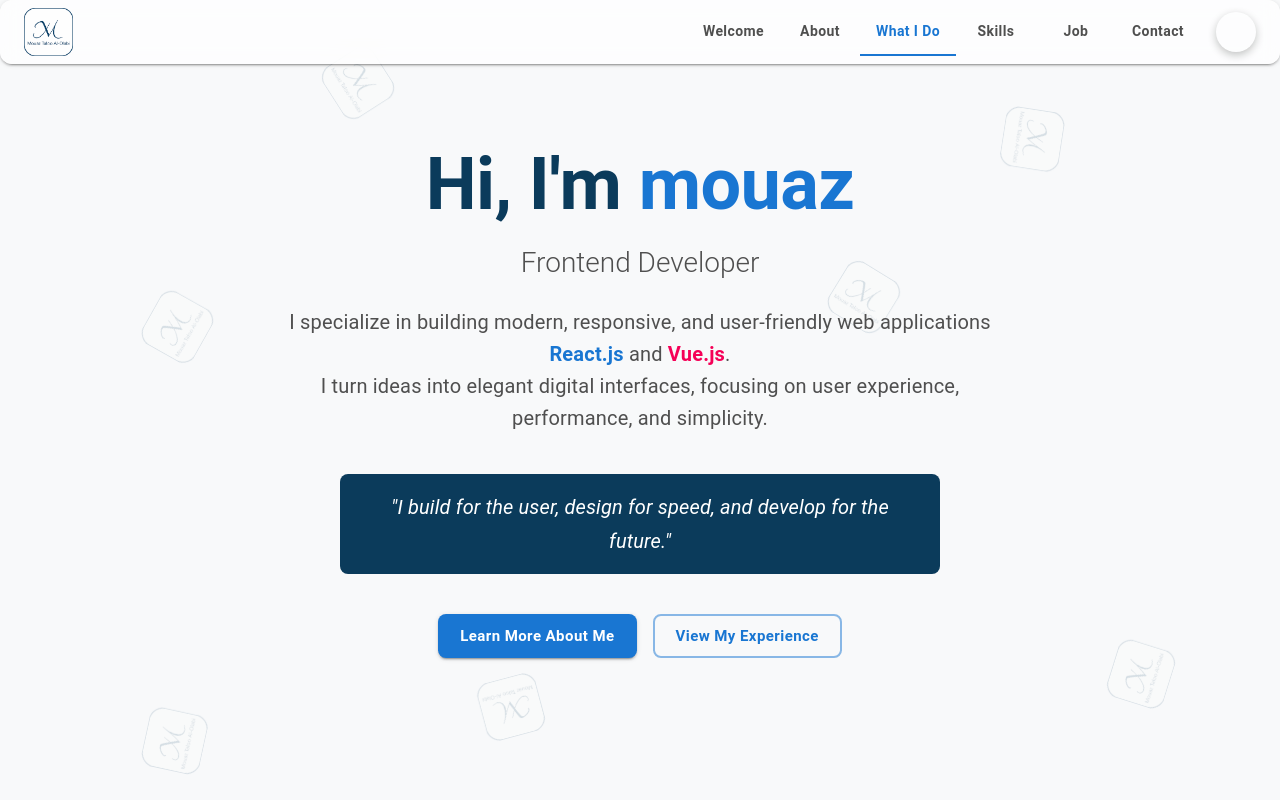
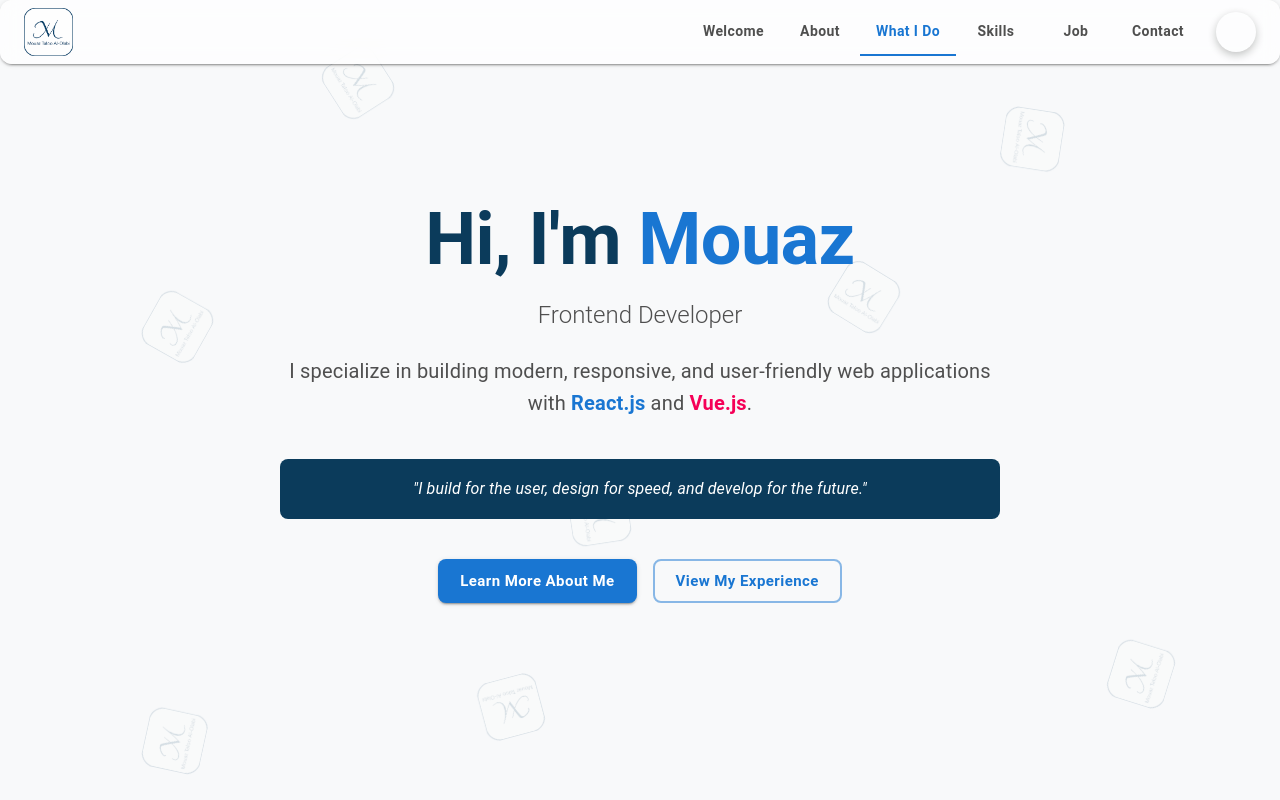
Before and after one commit to mouaztaloo/portfolio, a React (Create React App) app: page / in a window 1280 px wide. Shown: the top 800 px of the page. Built offline with nearby package versions, Linux system fonts and the light colour scheme; some icons are missing.

Commit message:
fix hero

```diff
--- a/src/components/HeroContent.jsx
+++ b/src/components/HeroContent.jsx
@@ -1,5 +1,27 @@
 import React from "react";
 import { Box, Typography, Button, useTheme } from "@mui/material";
+import { motion } from "framer-motion";
+
+const containerVariants = {
+  hidden: {},
+  visible: {
+    transition: {
+      staggerChildren: 0.2,
+    },
+  },
+};
+
+const itemVariants = {
+  hidden: { opacity: 0, y: 40 },
+  visible: {
+    opacity: 1,
+    y: 0,
+    transition: {
+      duration: 0.8,
+      ease: [0.22, 1, 0.36, 1],
+    },
+  },
+};
 
 const HeroContent = () => {
   const theme = useTheme();
@@ -10,22 +32,22 @@ const HeroContent = () => {
 
   return (
     <Box
+      component={motion.div}
+      variants={containerVariants}
+      initial="hidden"
+      animate="visible"
       sx={{
         position: "relative",
         textAlign: "center",
         px: 3,
         maxWidth: 900,
         zIndex: 1,
-        animation: "fadeIn 1.5s ease-in forwards",
-        "@keyframes fadeIn": {
-          "0%": { opacity: 0, transform: "translateY(20px)" },
-          "100%": { opacity: 1, transform: "translateY(0)" },
-        },
       }}
     >
       <Typography
+        component={motion.h1}
+        variants={itemVariants}
         variant="h2"
-        component="h1"
         fontWeight="bold"
         mb={2}
         color={theme.palette.text.primary}
@@ -33,22 +55,24 @@ const HeroContent = () => {
       >
         Hi, I'm{" "}
         <Box component="span" color={theme.palette.primary.main}>
-          mouaz
+          Mouaz
         </Box>
       </Typography>
 
       <Typography
+        component={motion.h2}
+        variants={itemVariants}
         variant="h5"
-        component="h2"
         fontWeight={300}
         mb={3}
         color={theme.palette.text.secondary}
-        sx={{ fontSize: { xs: "1.25rem", md: "1.75rem" } }}
       >
         Frontend Developer
       </Typography>
 
       <Typography
+        component={motion.p}
+        variants={itemVariants}
         variant="body1"
         mb={5}
         color={theme.palette.text.secondary}
@@ -60,27 +84,20 @@ const HeroContent = () => {
         }}
       >
         I specialize in building modern, responsive, and user-friendly web
-        applications{" "}
-        <Box
-          component="span"
-          color={theme.palette.primary.main}
-          fontWeight="600"
-        >
+        applications with{" "}
+        <Box component="span" color={theme.palette.primary.main} fontWeight="600">
           React.js
         </Box>{" "}
         and{" "}
-        <Box
-          component="span"
-          color={theme.palette.secondary.main}
-          fontWeight="600"
-        >
+        <Box component="span" color={theme.palette.secondary.main} fontWeight="600">
           Vue.js
         </Box>
-        .<br />I turn ideas into elegant digital interfaces, focusing on user
-        experience, performance, and simplicity.
+        .
       </Typography>
 
       <Box
+        component={motion.div}
+        variants={itemVariants}
         sx={{
           bgcolor: theme.palette.text.primary,
           color: theme.palette.background.paper,
@@ -89,16 +106,14 @@ const HeroContent = () => {
           borderRadius: 2,
           mb: 5,
           fontStyle: "italic",
-          fontSize: { xs: "1.125rem", md: "1.25rem" },
-          maxWidth: 600,
-          mx: "auto",
-          userSelect: "none",
         }}
       >
         "I build for the user, design for speed, and develop for the future."
       </Box>
 
       <Box
+        component={motion.div}
+        variants={itemVariants}
         sx={{
           display: "flex",
           flexDirection: { xs: "column", sm: "row" },
@@ -108,19 +123,12 @@ const HeroContent = () => {
       >
         <Button
           variant="contained"
-          color="primary"
           size="large"
           onClick={() => scrollToSection("about")}
           sx={{
             fontWeight: 600,
             borderRadius: 2,
             textTransform: "none",
-            transition: "all 0.3s ease",
-            "&:hover": {
-              bgcolor: theme.palette.secondary.main,
-              transform: "scale(1.05)",
-              boxShadow: theme.shadows[8],
-            },
           }}
         >
           Learn More About Me
@@ -128,7 +136,6 @@ const HeroContent = () => {
 
         <Button
           variant="outlined"
-          color="primary"
           size="large"
           onClick={() => scrollToSection("job")}
           sx={{
@@ -136,12 +143,6 @@ const HeroContent = () => {
             borderRadius: 2,
             textTransform: "none",
             borderWidth: 2,
-            transition: "all 0.3s ease",
-            "&:hover": {
-              bgcolor: theme.palette.primary.main,
-              color: theme.palette.common.white,
-              transform: "scale(1.05)",
-            },
           }}
         >
           View My Experience
--- a/src/pages/Contact.jsx
+++ b/src/pages/Contact.jsx
@@ -182,7 +182,7 @@ const Contact = () => {
                 <Typography>
                   Bachelor’s Degree in Computer Software Engineering
                 </Typography>
-                <Typography>2016 – 2023</Typography>
+                <Typography>2016 – 2021</Typography>
               </Box>
 
               <Button
--- a/src/pages/Hero.jsx
+++ b/src/pages/Hero.jsx
@@ -3,6 +3,7 @@ import { Box, useTheme } from "@mui/material";
 import AnimatedLogos from "../components/AnimatedLogos";
 import HeroContent from "../components/HeroContent";
 import ArrowDownwardIcon from "@mui/icons-material/ArrowDownward";
+import { motion } from "framer-motion";
 
 const Hero = () => {
   const theme = useTheme();
@@ -40,23 +41,41 @@ const Hero = () => {
     >
       <AnimatedLogos containerSize={containerSize} />
       <HeroContent />
-      <Box
-        sx={{
+      <motion.div
+        initial={{ opacity: 0, y: 20 }}
+        animate={{
+          opacity: 1,
+          y: [0, -10, 0],
+        }}
+        transition={{
+          opacity: { duration: 1.2, delay: 1.5 },
+          y: {
+            duration: 2,
+            repeat: Infinity,
+            ease: "easeInOut",
+          },
+        }}
+        onClick={() =>
+          document
+            .getElementById("about")
+            ?.scrollIntoView({ behavior: "smooth" })
+        }
+        style={{
           position: "absolute",
           bottom: 32,
           left: "50%",
           transform: "translateX(-50%)",
-          animation: "bounce 2s infinite",
           color: theme.palette.text.secondary,
           zIndex: 2,
-          "@keyframes bounce": {
-            "0%, 100%": { transform: "translateX(-50%) translateY(0)" },
-            "50%": { transform: "translateX(-50%) translateY(-10px)" },
-          },
+          cursor: "pointer",
+        }}
+        whileHover={{
+          scale: 1.15,
+          transition: { duration: 0.2 },
         }}
       >
         <ArrowDownwardIcon fontSize="large" />
-      </Box>
+      </motion.div>
     </Box>
   );
 };
```
